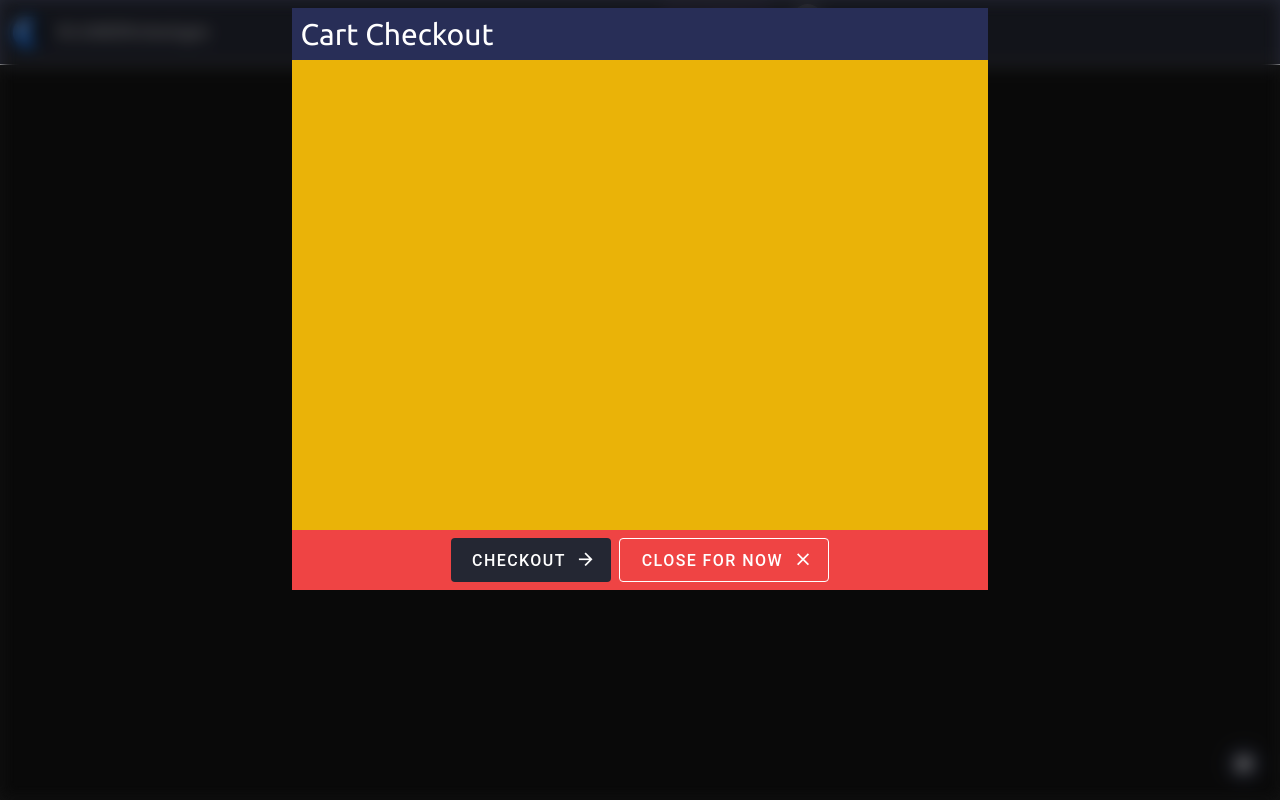
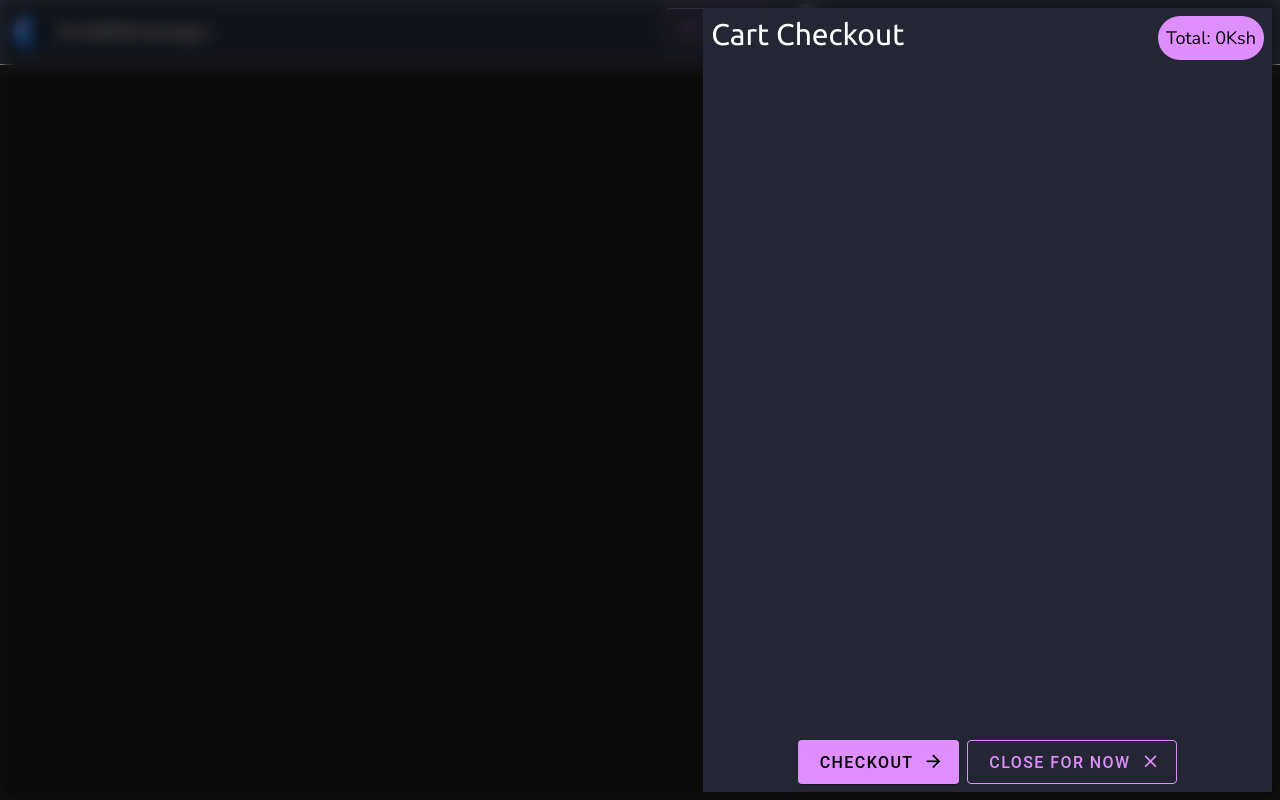
Before and after one commit to Q-T5/xgtech-rewrite, a Vue app: page / in a window 1280 px wide. Both pictures are taken after a click on the button 791 px from the left and 32 px from the top of the page. Built offline with nearby package versions, Linux system fonts and the light colour scheme; a web font is replaced by a local one.

Commit message:
Correct store import rules

```diff
--- a/src/components/CheckoutComp.vue
+++ b/src/components/CheckoutComp.vue
@@ -1,22 +1,24 @@
 <template>
   <div
-    class="p-2 w-full fixed h-screen top-0 backdrop-blur z-30 backdrop-brightness-50 flex flex-col items-center">
-    <div class="w-[55%] h-[60%] bg-background">
+    class="p-2 w-full fixed h-screen top-0 backdrop-blur z-30 backdrop-brightness-50 flex justify-end">
+    <div class="w-[45%] h-full bg-surface flex flex-col justify-end relative">
+      <h1
+        class="absolute top-2 right-2 bg-primary p-2 w-fit rounded-full font-nunito text-lg">
+        Total: {{ totalCost }}Ksh
+      </h1>
       <TopInfoBarComp title="Cart Checkout" />
-      <div class="h-full bg-yellow-500 overflow-y-scroll">
+      <div class="h-full overflow-y-scroll">
         <div
           v-for="(item, index) in cartItems"
           :key="index"
-          class="flex p-2 rounded-md shadow-md m-1 bg-surface h-fit items-center relative">
+          class="flex p-2 rounded-md shadow-md m-1 bg-background h-fit items-center relative">
           <img
             :src="item.gameImage"
             alt="item-image"
             class="object-cover w-48 rounded-md" />
           <div class="ml-2">
             <h1 class="font-nunito text-xl">Item: {{ item.gameName }}</h1>
-            <h3 class="font-nunito text-lg">
-              Price Per Unit: {{ item.gameCost }}
-            </h3>
+            <h3 class="font-nunito text-lg">Price: {{ item.gameCost }}Ksh</h3>
             <h3 class="font-nunito text-base">
               Quantity: {{ item.itemQuantity }}
             </h3>
@@ -32,10 +34,11 @@
           </div>
         </div>
       </div>
-      <div class="w-full text-center space-x-2 p-2 bg-red-500">
+      <div class="w-full text-center space-x-2 p-2">
         <v-btn
           size="large"
-          elevation="0"
+          elevation="1"
+          color="primary"
           append-icon="mdi-arrow-right"
           >Checkout</v-btn
         >
@@ -44,6 +47,7 @@
           elevation="0"
           append-icon="mdi-close"
           variant="outlined"
+          color="primary"
           @click="
             () => {
               emit('close-checkout');
@@ -57,8 +61,9 @@
 </template>
 
 <script lang="js">
+import { storeToRefs } from 'pinia';
+import useShoppingCartStore from '../stores/shoppingcart-store';
 import TopInfoBarComp from './TopInfoBarComp.vue';
-import useShoppingCartStore from '../stores/shoppingcart-store';
 
 export default {
   name: "CheckoutComp",
@@ -66,9 +71,10 @@ export default {
     TopInfoBarComp
   },
   setup(props, { emit }) {
-        const { cartItems, removeItemFromCart } = useShoppingCartStore();
+    const { cartItems, totalCost } = storeToRefs(useShoppingCartStore());
+    const { removeItemFromCart } = useShoppingCartStore();
     return {
-            emit, cartItems, removeItemFromCart
+      emit, cartItems, removeItemFromCart, totalCost
     }
   }
 }
```
Lines whose indentation alone changed are shown as unchanged.
